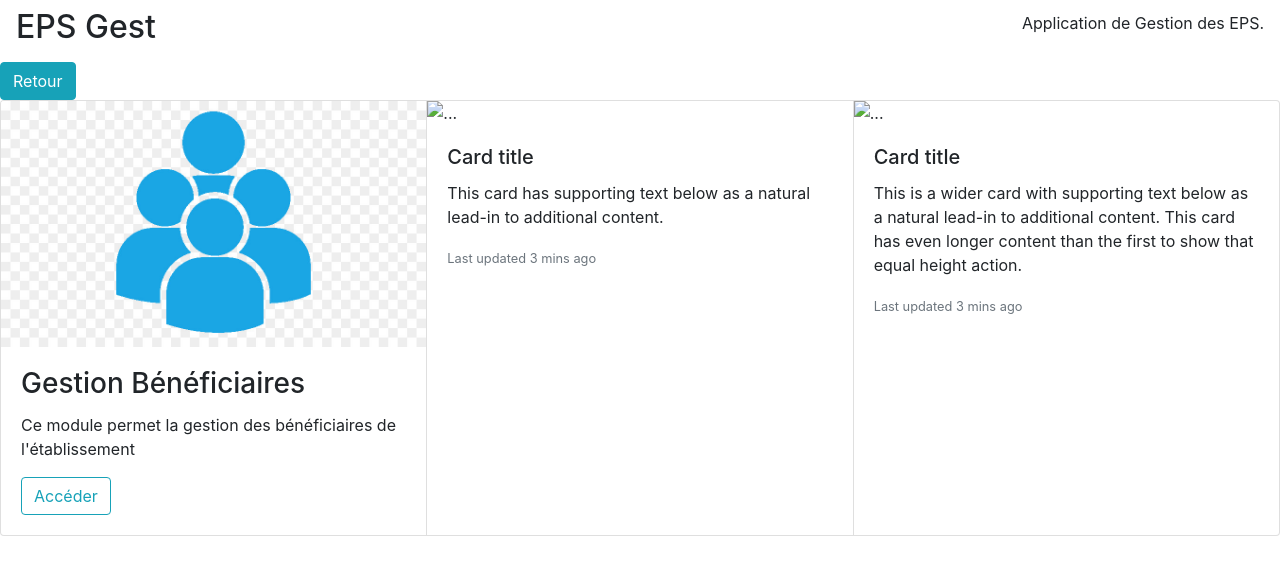
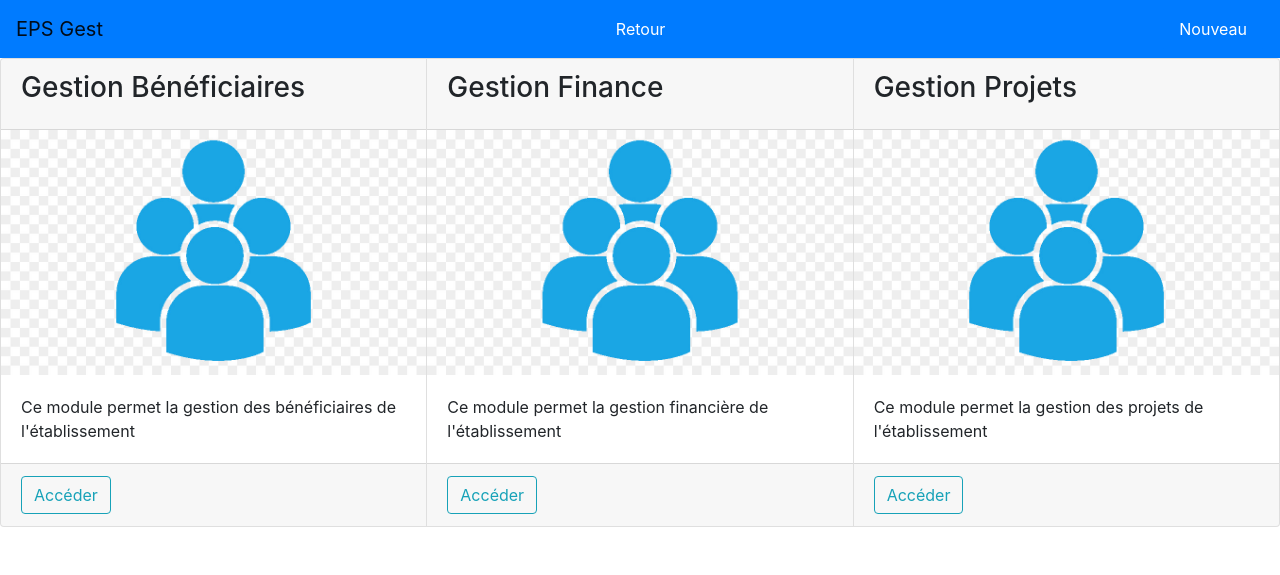
Before and after one commit to mohamedafriad/epsgest, a Django app: page / in a window 1280 px wide. Shown: the top 575 px of the page. Run offline with Django 3.2, Linux system fonts and the light colour scheme; some libraries are stand-ins or nearby versions.

Commit message:
amélioration de la barre de navigation et de l'interface...

```diff
--- a/beneficiaire/templates/base.html
+++ b/beneficiaire/templates/base.html
@@ -6,21 +6,16 @@
 <link rel="stylesheet" href="https://stackpath.bootstrapcdn.com/bootstrap/4.3.1/css/bootstrap.min.css" integrity="sha384-ggOyR0iXCbMQv3Xipma34MD+dH/1fQ784/j6cY/iJTQUOhcWr7x9JvoRxT2MZw1T" crossorigin="anonymous">
 </head>
 <body>
-<div id="sidebar">
-<h2>EPS Gest</h2>
-<p>Application de Gestion des EPS.</p>
-</div>
+{% block toolbar %}
+<nav class="navbar sticky-top navbar-light bg-primary">
+	<a class="navbar-brand" href="http://localhost:8000/">EPS Gest</a>
+	{% block toolbar-items %}
+		<a href="../" class="nav-link nav-item btn btn-primary">Retour</a>
+		<a href="ajout/" class="nav-link nav-item btn btn-primary">Nouveau</a>
+	{% endblock %}
+</nav>
+{% endblock %}
 <div id="content">
-	<ul class="nav nav-pills">
-	{% block toolbar %}
-	<li class="nav-item">
-		<a href="../" class="nav-link btn btn-outline-info">Retour</a>
-	</li>
-	<li class="nav-item">
-		<a href="ajout/" class="nav-link btn btn-outline-success">Nouveau</a>
-	</li>
-	{% endblock %}
-	</ul>
 {% block content %}
 {% endblock %}
 </div>
--- a/templates/accueil.html
+++ b/templates/accueil.html
@@ -1,45 +1,49 @@
+{% extends "base.html" %}
 {% load static %}
-<!DOCTYPE html>
-<html>
-<head>
-<title>{% block title %}{% endblock %}</title>
-<link rel="stylesheet" href="https://stackpath.bootstrapcdn.com/bootstrap/4.3.1/css/bootstrap.min.css" integrity="sha384-ggOyR0iXCbMQv3Xipma34MD+dH/1fQ784/j6cY/iJTQUOhcWr7x9JvoRxT2MZw1T" crossorigin="anonymous">
-</head>
-<body>
-<div class="navbar">
-<h2>EPS Gest</h2>
-<p>Application de Gestion des EPS.</p>
-</div>
-<div id="content">
-	<a href="../" class="btn btn-info">Retour</a>
+
 {% block content %}
 <div class="card-group">
   <div class="card">
+  	<div class="card-header">
+  		<h3 class="card-title">Gestion Bénéficiaires</h3>
+  	</div>
     <img src={% static "beneficiaire.jpg" %} class="card-img-top" alt="...">
     <div class="card-body">
-      <h3 class="card-title">Gestion Bénéficiaires</h3>
       <p class="card-text">Ce module permet la gestion des bénéficiaires de l'établissement</p>
-      <p class="card-text"><a href="/beneficiaire/" class="btn btn-outline-info">Accéder</a></p>
+    </div>
+    <div class="card-footer">
+      <p class="card-text">
+      	<a href="/beneficiaire/" class="btn btn-outline-info">Accéder</a>
+      </p>
     </div>
   </div>
   <div class="card">
-    <img src="" class="card-img-top" alt="...">
+  	<div class="card-header">
+  		<h3 class="card-title">Gestion Finance</h3>
+  	</div>
+    <img src={% static "beneficiaire.jpg" %} class="card-img-top" alt="...">
     <div class="card-body">
-      <h5 class="card-title">Card title</h5>
-      <p class="card-text">This card has supporting text below as a natural lead-in to additional content.</p>
-      <p class="card-text"><small class="text-muted">Last updated 3 mins ago</small></p>
+      <p class="card-text">Ce module permet la gestion financière de l'établissement</p>
+    </div>
+    <div class="card-footer">
+      <p class="card-text">
+      	<a href="/beneficiaire/" class="btn btn-outline-info">Accéder</a>
+      </p>
     </div>
   </div>
   <div class="card">
-    <img src="" class="card-img-top" alt="...">
+  	<div class="card-header">
+  		<h3 class="card-title">Gestion Projets</h3>
+  	</div>
+    <img src={% static "beneficiaire.jpg" %} class="card-img-top" alt="...">
     <div class="card-body">
-      <h5 class="card-title">Card title</h5>
-      <p class="card-text">This is a wider card with supporting text below as a natural lead-in to additional content. This card has even longer content than the first to show that equal height action.</p>
-      <p class="card-text"><small class="text-muted">Last updated 3 mins ago</small></p>
+      <p class="card-text">Ce module permet la gestion des projets de l'établissement</p>
+    </div>
+    <div class="card-footer">
+      <p class="card-text">
+      	<a href="/beneficiaire/" class="btn btn-outline-info">Accéder</a>
+      </p>
     </div>
   </div>
 </div>
 {% endblock %}
-</div>
-</body>
-</html>
```
Also changed, not shown: beneficiaire/templates/list_benef_grid.html (+22 -9 lines), beneficiaire/templates/list_benef_table.html (+20 -4 lines).
